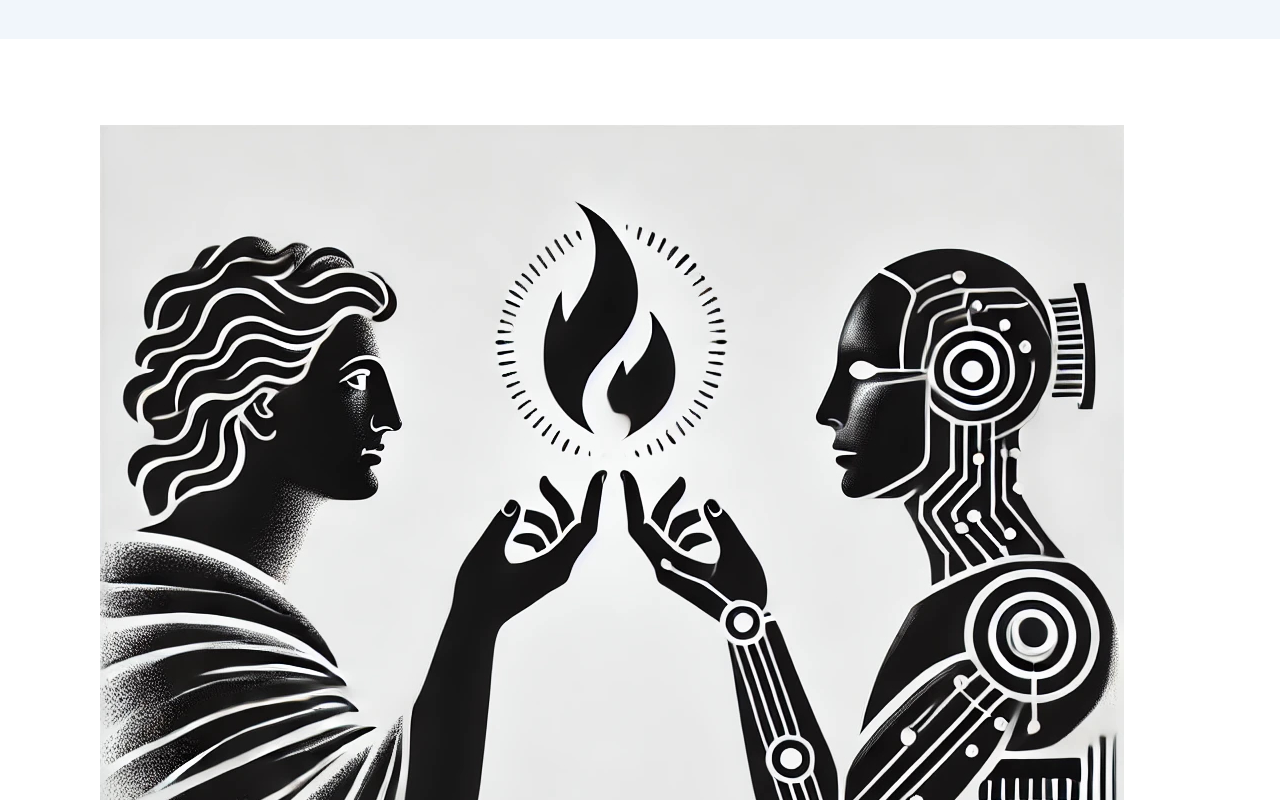
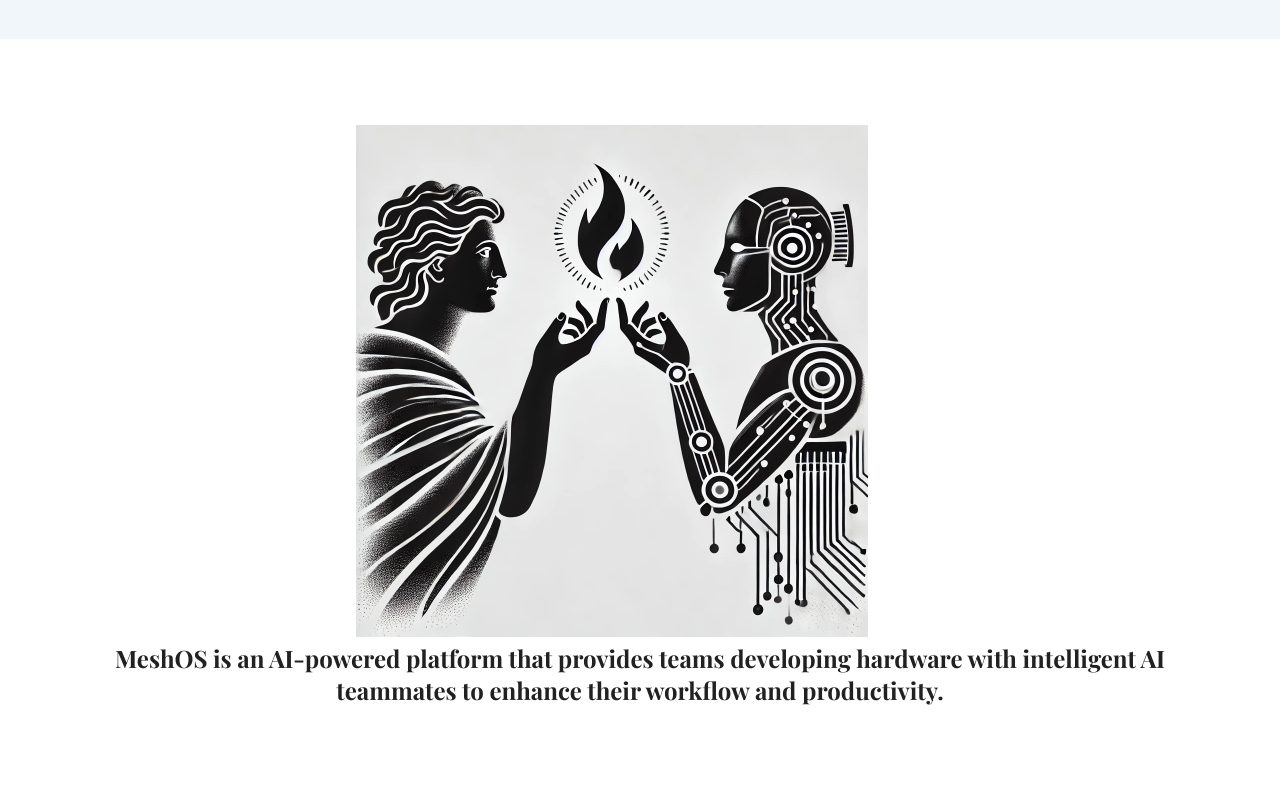
Before and after one commit to MeshOS-AI/meshos.ai, a plain HTML site: page index.html in a window 1280 px wide. Shown: the part 540-1340 px from the top of the page. Drawn offline with nearby package versions, Linux system fonts and the light colour scheme.

Commit message:
Update index.html

```diff
--- a/index.html
+++ b/index.html
@@ -120,7 +120,11 @@
     .about-image {
       float: left; /* Or float: right; if you want it on the right */
       margin-right: 20px; /* Adjust as needed */
+    }
 
+    .about-image2 {
+      width: 50%;
+      height: auto;
     }
 
   </style>
@@ -139,7 +143,7 @@
   <section class="about">
     <div> <img src="images/blob-91ae933.png" alt="" style="border: 0px !important; object-fit: contain; height: calc((100vw - 48px) / 2);"></div>
     <div class="about-image">
-      <img src="images/MeshOS_image2.jpeg" alt="Your Image Alt Text">
+      <img src="images/MeshOS_image2.jpeg" alt="Your Image Alt Text" class="about-image2">
     </div>
     <h4>MeshOS is an AI-powered platform that provides teams developing hardware with intelligent AI teammates to enhance their workflow and productivity.</h4>
   </section>
```
